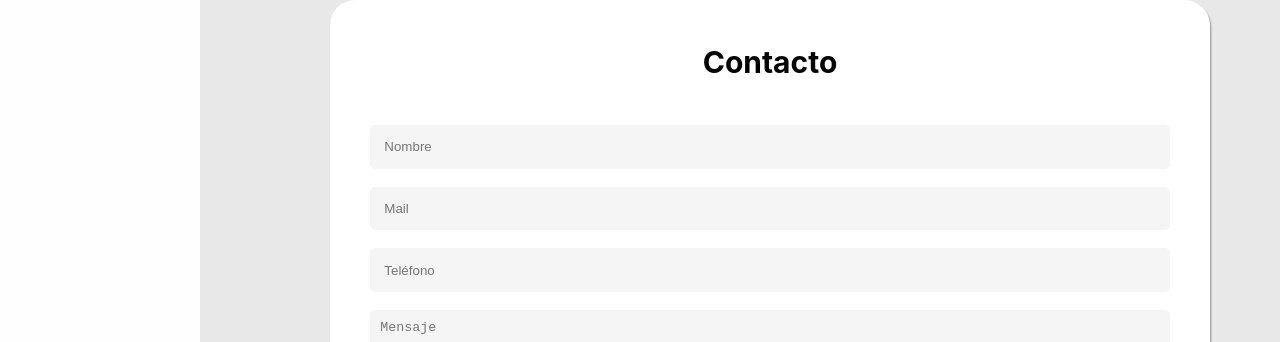
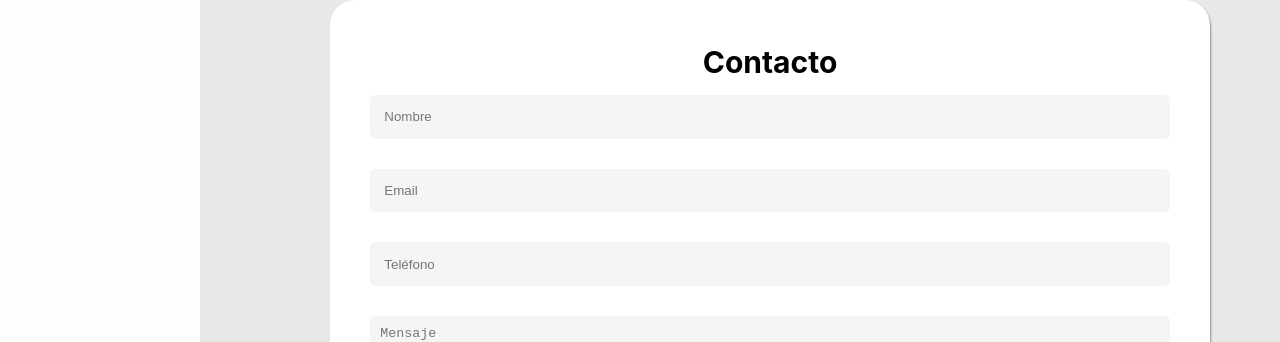
Before and after one commit to jcrnieto/Proyecto-Cabania, a React (Vite) app: page / in a window 1280 px wide. Shown: the part 4072-4414 px from the top of the page. Built offline with nearby package versions, Linux system fonts and the light colour scheme.

Commit message:
manejo de errores del formulario

```diff
--- a/src/components/form/Form.jsx
+++ b/src/components/form/Form.jsx
@@ -6,7 +6,9 @@ import {
     InputMail,
     InputPhone,
     InputMessage,
-    ButtonSubmit} from "./FormStyle";
+    ButtonSubmit,
+    //Error
+} from "./FormStyle";
 import { useForm } from 'react-hook-form';
 import { useRef } from 'react';
 import emailjs from '@emailjs/browser';
@@ -42,7 +44,7 @@ const Form = () => {
     };
 
  return (
-      <FormContainer id="contacto" data-aos="flip-left">
+      <FormContainer id="contacto" >
           <ContainerForm ref={form} onSubmit={handleSubmit(onSubmit)}>
               <TextForm> Contacto</TextForm>
               <InputName
@@ -53,31 +55,49 @@ const Form = () => {
                     pattern: /[a-zA-Z ]{2,254}/,
                     required:true,
                    })}/>
-                   {errors.user_name?.type === 'required' && <p style={{color:'red'}}>El campo nombre es requerido</p>}
-                   {errors.user_name?.type ==='pattern'  && <p style={{color:'red'}}>El campo nombre es incorrecto</p>}
+                   {errors.user_name?.type === 'required' &&
+                    <div style={{marginTop:'-20px'}}>
+                      <p style={{color:'red', margin: 0}}> El campo nombre es requerido</p>
+                    </div>}
+                   {errors.user_name?.type ==='pattern'  &&
+                    <div style={{marginTop:'-20px'}}>
+                      <p style={{color:'red', margin: 0}}>El campo nombre es incorrecto</p>
+                    </div>}
               <InputMail
-                   placeholder="Mail"
-                   type="email"
+                   placeholder="Email"
+                   type="name"
                    name='user_email'
                    {...register('user_email',{
                     required:true,
                     pattern: /^[a-zA-Z0-9_.+-]+@[a-zA-Z0-9-]+\.[a-zA-Z0-9-.]+$/
                    })}/>
-                   {errors.user_email?.type === 'required' && <p style={{color:'red'}}>El campo email es requerido</p>}
-                   {errors.user_email?.type ==='pattern'  && <p style={{color:'red'}}>El campo email es incorrecto</p>}
+                   {errors.user_email?.type === 'required' &&
+                   <div style={{marginTop:'-20px'}}>
+                      <p style={{color:'red', margin: 0}}>El campo email es requerido</p>
+                   </div>}
+                   {errors.user_email?.type ==='pattern'  &&
+                    <div style={{marginTop:'-20px'}}>
+                       <p style={{color:'red', margin: 0}}>El campo email es incorrecto</p>
+                    </div>}
               <InputPhone
                    placeholder="Teléfono"
                    type="number"
                    {...register('user_phone',{
                     required:true
                     })}/>
-                   {errors.user_phone?.type === 'required' && <p style={{color:'red'}}>El campo telefono es requerido</p>}
+                   {errors.user_phone?.type === 'required' &&
+                   <div style={{marginTop:'-20px'}}>
+                      <p style={{color:'red', margin: 0}}>El campo telefono es requerido</p>
+                   </div>}
               <InputMessage
                    placeholder="Mensaje"
                    {...register('message',{
                     required:true
                     })}/>
-                    {errors.message?.type === 'required' && <p style={{color:'red'}}>El campo mensaje es requerido</p>}
+                    {errors.message?.type === 'required' &&
+                    <div style={{marginTop:'-10px'}}>
+                       <p style={{color:'red'}}>El campo mensaje es requerido</p>
+                    </div>}
               <ButtonSubmit>Enviar</ButtonSubmit>
           </ContainerForm>
       </FormContainer>
--- a/src/components/form/FormStyle.js
+++ b/src/components/form/FormStyle.js
@@ -1,7 +1,7 @@
 import styled from 'styled-components';
 
 export const FormContainer = styled.section`
-  height: 90vh;
+  height: 100vh;
   width: 85%;
   background-color: #e8e8e8;
   margin-left: 200px;
@@ -10,8 +10,10 @@ export const FormContainer = styled.section`
   @media (max-width: 767px) {
       margin-left: 0;
       width: auto;
-      height: 90%;
-   }
+      height: 100%;
+      padding-top: 20px;
+      padding-bottom: 20px;
+  }
 `
 export const ContainerForm = styled.form`
   display: flex;
@@ -23,7 +25,7 @@ export const ContainerForm = styled.form`
   transition: .4s ease-in-out;
   box-shadow: rgba(0, 0, 0, 0.4) 1px 2px 2px;
   width: 800px;
-  height: 400px;
+  height: 430px;
   margin-left: 130px;
 
   &:hover {
@@ -33,12 +35,11 @@ export const ContainerForm = styled.form`
   }
 
   @media (max-width: 767px) {
-     margin-left: 0;
      width:auto;
-     margin-bottom: 80px;
      margin-left: 13px;
      margin-right: 13px;
-   }
+
+  }
 `
 
 export const TextForm = styled.p`
@@ -47,6 +48,7 @@ export const TextForm = styled.p`
   font-weight: bold;
   font-size: 30px;
   margin-top: 0;
+  margin-bottom: 0;
 `
 
 export const InputName = styled.input`
@@ -56,8 +58,9 @@ export const InputName = styled.input`
   outline: none;
   padding: 1em;
   transition: .4s ease-in-out;
-  margin-bottom:8px;
+  margin-bottom:20px;
   color: black;
+
 
   &:hover {
   box-shadow: 6px 6px 0px #969696,
@@ -77,7 +80,7 @@ export const InputMail = styled.input`
   outline: none;
   padding: 1em;
   transition: .4s ease-in-out;
-  margin-bottom:8px;
+  margin-bottom:20px;
   color: black;
 
   &:hover {
@@ -98,7 +101,7 @@ export const InputPhone = styled.input`
   outline: none;
   padding: 1em;
   transition: .4s ease-in-out;
-  margin-bottom:8px;
+  margin-bottom:20px;
   color: black;
 
   &:hover {
```
